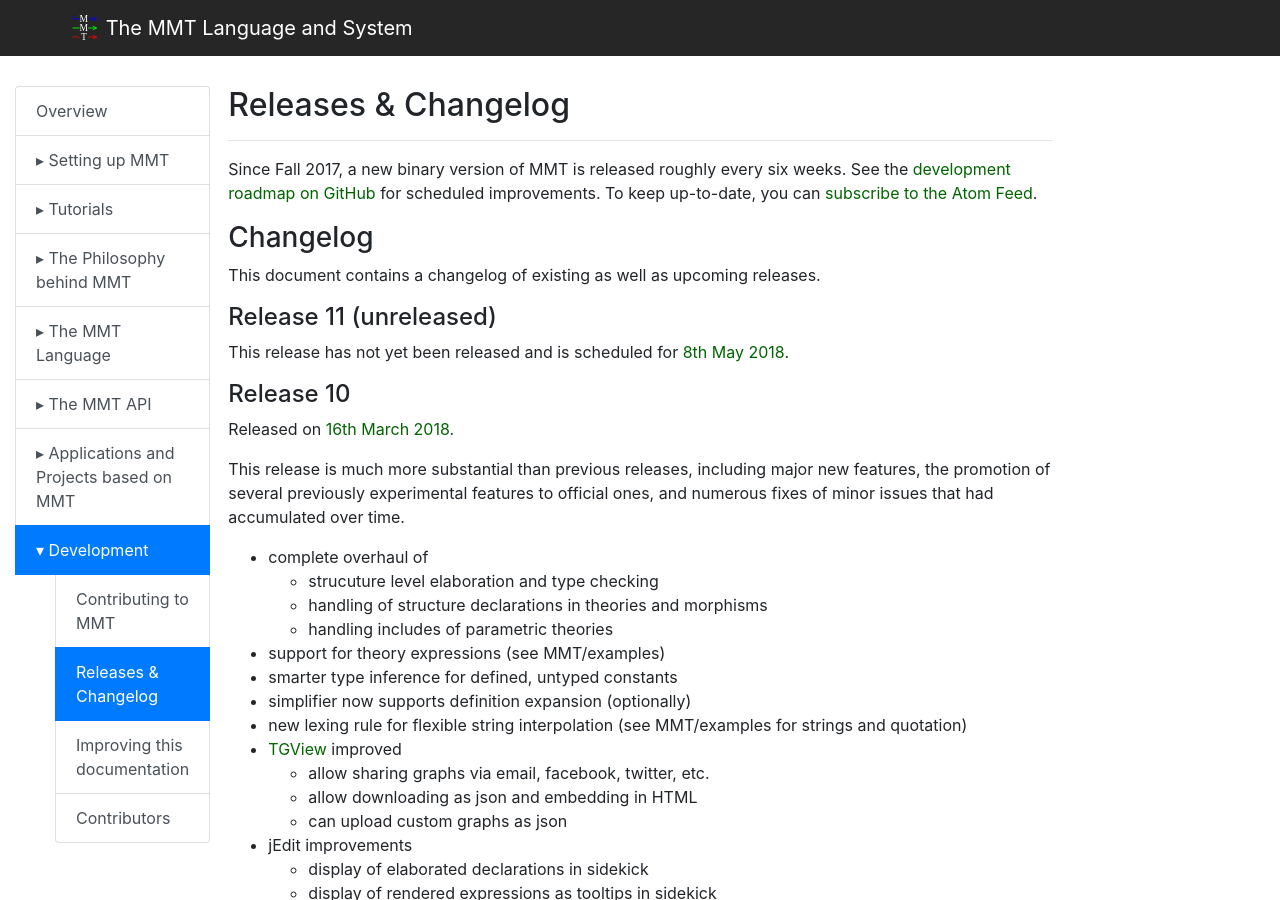
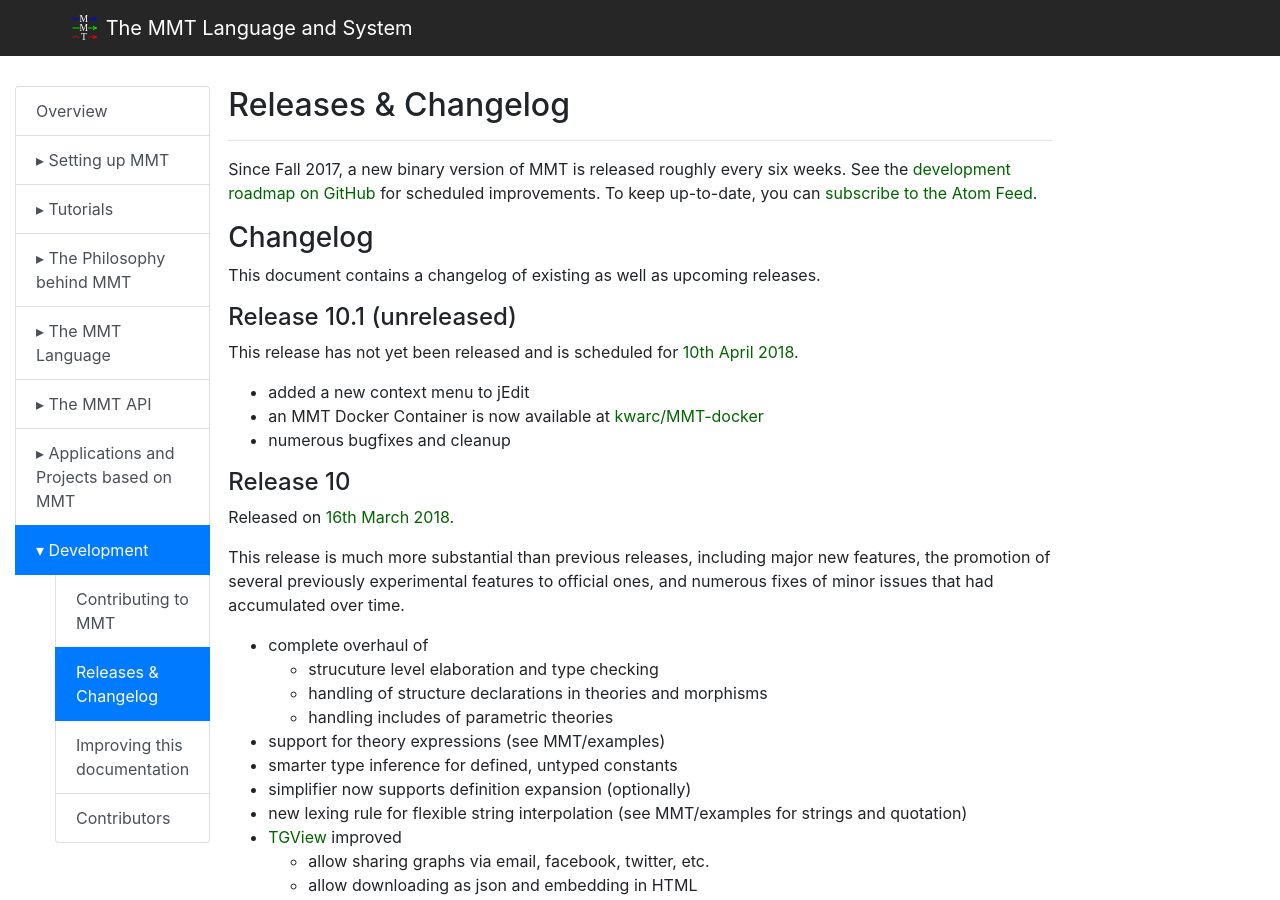
Before and after one commit to UniFormal/uniformal.github.io, a Jekyll site: the page built from doc/development/releases.md, in a window 1280 px wide and 900 px high. Built offline with Jekyll 4.4.1, drawn with Linux system fonts in a browser that asks for light colours.

Commit message:
Update releases.md

```diff
--- a/doc/development/releases.md
+++ b/doc/development/releases.md
@@ -11,9 +11,17 @@
 
 This document contains a changelog of existing as well as upcoming releases.
 
+<!--
 #### Release 11 (unreleased)
+This release has not yet been released and is scheduled for [8th May 2018](https://github.com/UniFormal/MMT/milestone/3).
+!-->
+#### Release 10.1 (unreleased)
 
-This release has not yet been released and is scheduled for [8th May 2018](https://github.com/UniFormal/MMT/milestone/3).
+This release has not yet been released and is scheduled for [10th April 2018](https://github.com/UniFormal/MMT/milestone/10).
+
+- added a new context menu to jEdit
+- an MMT Docker Container is now available at [kwarc/MMT-docker](https://github.com/kwarc/MMT-docker)
+- numerous bugfixes and cleanup
 
 #### Release 10
 
```
